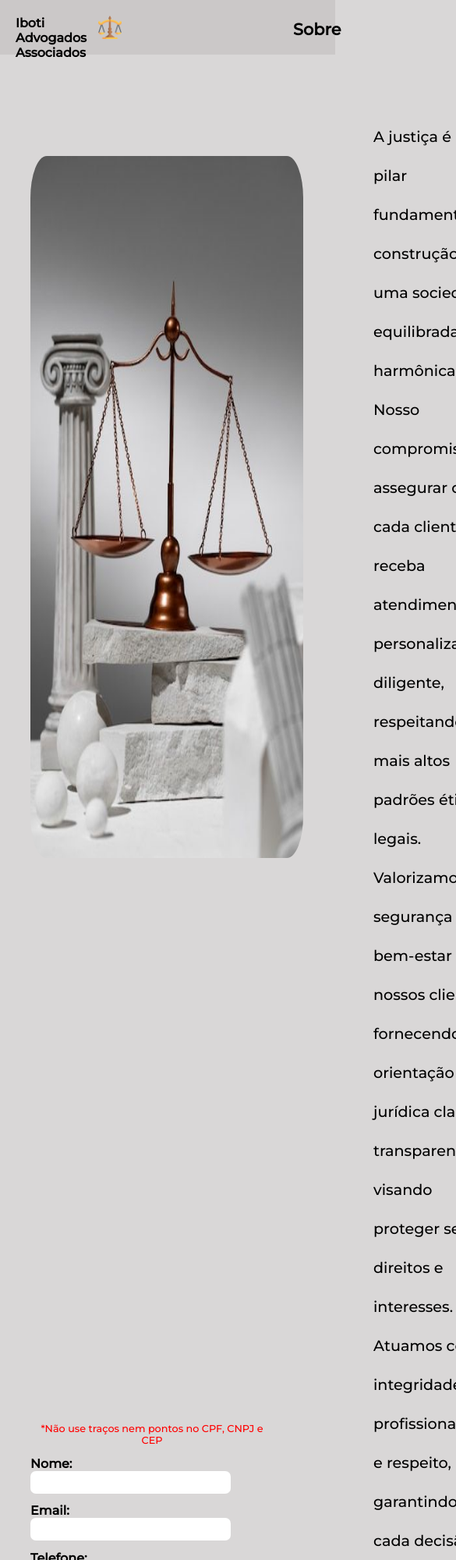
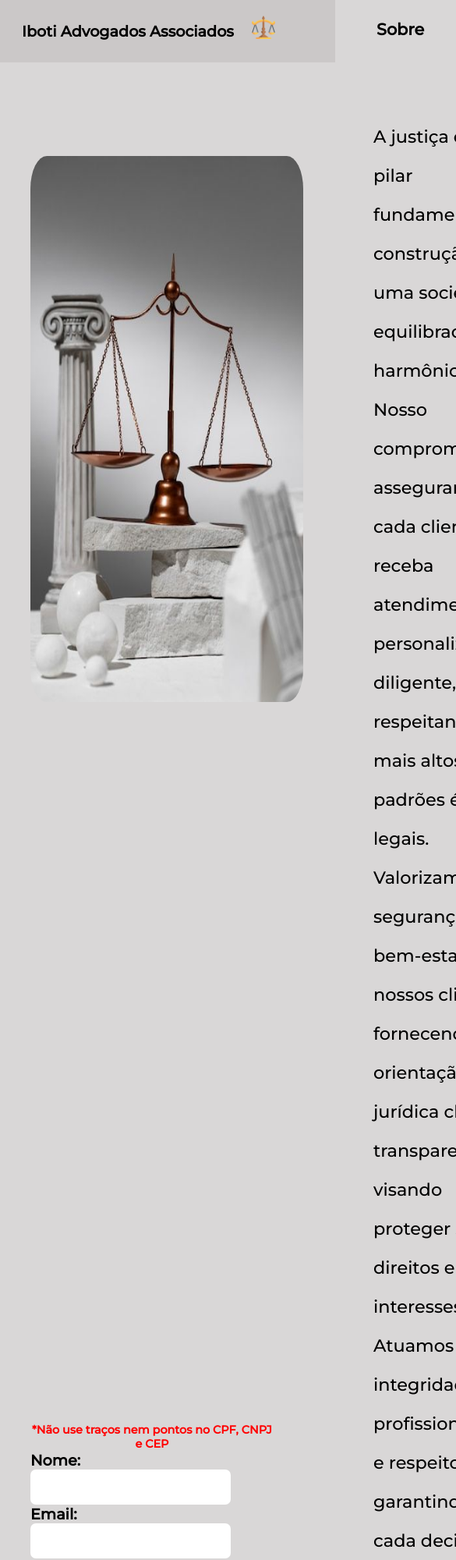
Before and after one commit to nickolasamaral03/Iboti_Challenge, a plain HTML site: page index.html in a window 390 px wide. Shown: the top 2000 px of the page at 78% size, 585 px wide, since content can reach past the window. Drawn offline with Linux system fonts and the light colour scheme; a web font is replaced by a local one.

Commit message:
melhorando responsividade

```diff
--- a/index.html
+++ b/index.html
@@ -32,7 +32,7 @@
 <h2 class="cadastro_title">Cadastro:</h2>
 <form class="submit" type="submit" id="myForm">
     <section class="section_two" id="section_two">
-        <p style="text-align: center; font-size: 0.8rem; color: red;">*Não use traços nem pontos no CPF, CNPJ e CEP</p>
+        <p class="aviso">*Não use traços nem pontos no CPF, CNPJ e CEP</p>
         <div class="input_nome">
             <label for="">Nome:</label>
             <input type="text" required>
--- a/style.css
+++ b/style.css
@@ -143,12 +143,31 @@ a:visited{
     margin-left: 150px;
 }
 
+.aviso{
+    text-align: center;
+    font-size: 0.8rem;
+    color: red;
+}
+
 /* Responsividade feita aqui, com o máximo dos elementos de 1200 no width*/
 @media(max-width:1200px){
     .titulo{
-        font-size: 1rem;
+        font-size: 1.2rem;
+        white-space: nowrap;
+        padding: 8px;
     }
 
+    .all_header{
+        position: fixed;
+        display: flex;
+        top: 0;
+        justify-content: space-between;
+        background-color: rgba(133, 117, 117, 0.152);
+        height: 40px;
+        width: 100%;
+        /* padding: 10px 50px 10px 10px; */
+        margin-bottom: 20px;
+    }
     .section_one{
         display: flex;
         width: 80%;
@@ -165,13 +184,47 @@ a:visited{
     }
 
     .justice_img{
-        height: 900px;
+        height: 700px;
         width: 350px;
         border-radius: 6%;
         margin-top: 100px;
     }
 
+    li{
+        margin-right: 20px;
+        padding-right: 10px;
+        font-size: 1.3rem;
+        margin-left: -20px;
+    }
+
+    .apresentacao{
+        font-size: 1.4rem;
+    }
+
     .cadastro_title{
        display: none;
     }
+
+    input{
+        height: 45px;
+    }
+
+    label{
+        font-size: 1.2rem;
+    }
+
+    button{
+        width: 190px;
+        margin-top: 50px;
+    }
+
+    .aviso{
+        font-size: 0.9rem;
+        font-weight: bold;
+    }
+
+    footer{
+        font-size: 1.2rem;
+        padding: 10px;
+    }
 }
```
